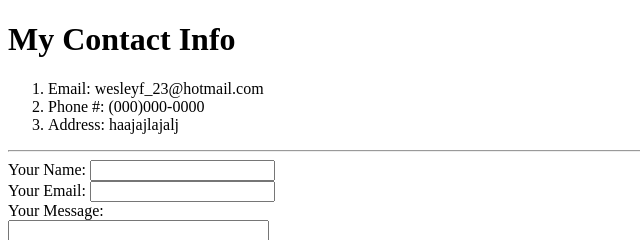
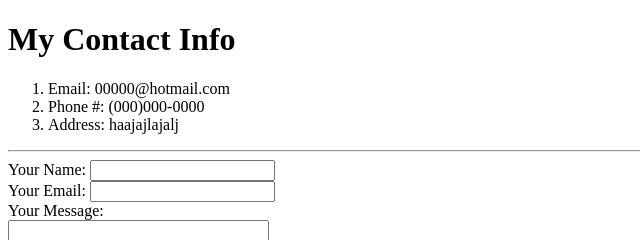
Before and after one commit to jwfrank23/CV, a plain HTML site: page contact.html in a window 1280 px wide. Shown: the top 240 px of the page, 0-640 px from the left. Drawn offline with Linux system fonts and the light colour scheme.

Commit message:
Update contact.html

```diff
--- a/contact.html
+++ b/contact.html
@@ -7,7 +7,7 @@
   <body>
     <h1>My Contact Info</h1>
     <ol type="1">
-      <li>Email: wesleyf_23@hotmail.com</li>
+      <li>Email: 00000@hotmail.com</li>
       <li>Phone #: (000)000-0000</li>
       <li>Address: haajajlajalj</li>
     </ol>
```
